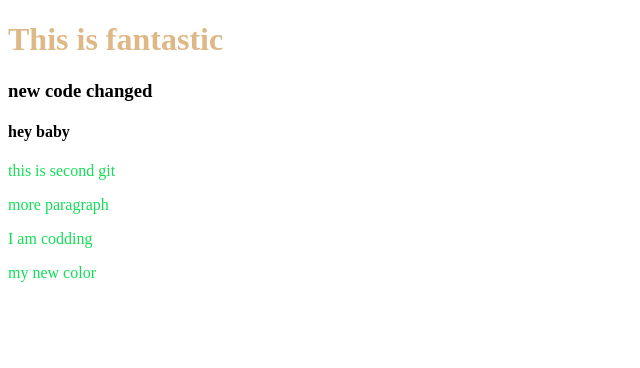
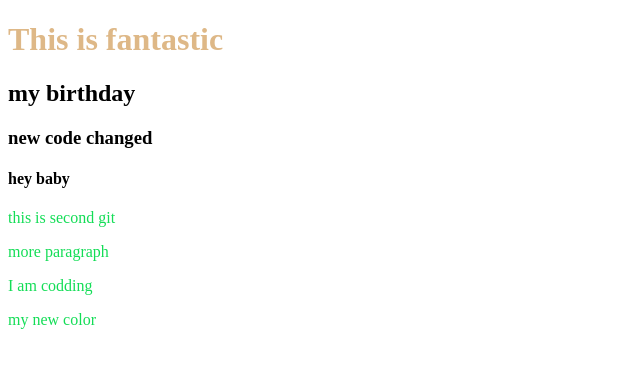
Before and after one commit to Sarfaraj116/my-second-repo, a plain HTML site: page index.html in a window 1280 px wide. Shown: the whole page, without its empty margins (0-640 px from the left). Drawn offline with Linux system fonts and the light colour scheme.

Commit message:
header added

```diff
--- a/index.html
+++ b/index.html
@@ -9,6 +9,7 @@
 </head>
 <body>
     <h1>This is fantastic</h1>
+    <h2>my birthday</h2>
     <h3>new code changed</h3>
     <h4>hey baby</h4>
     <p>this is second git</p>
```
